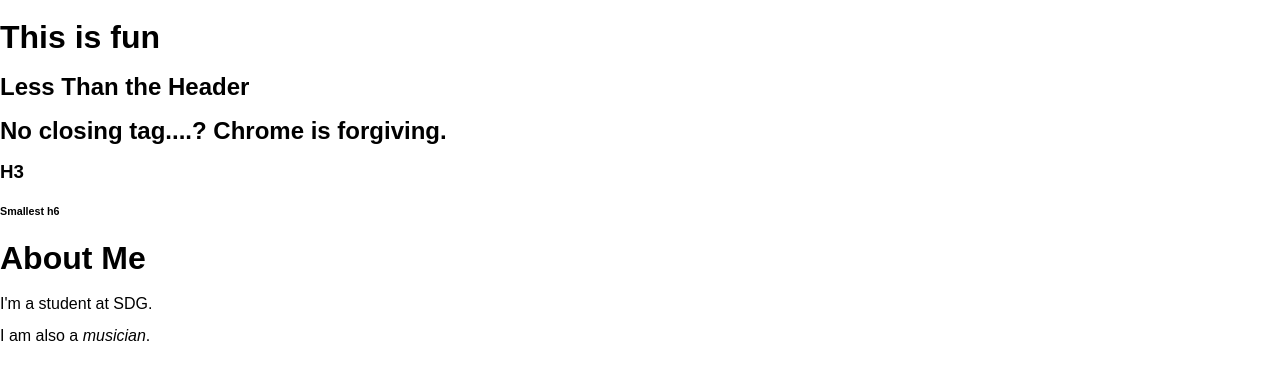
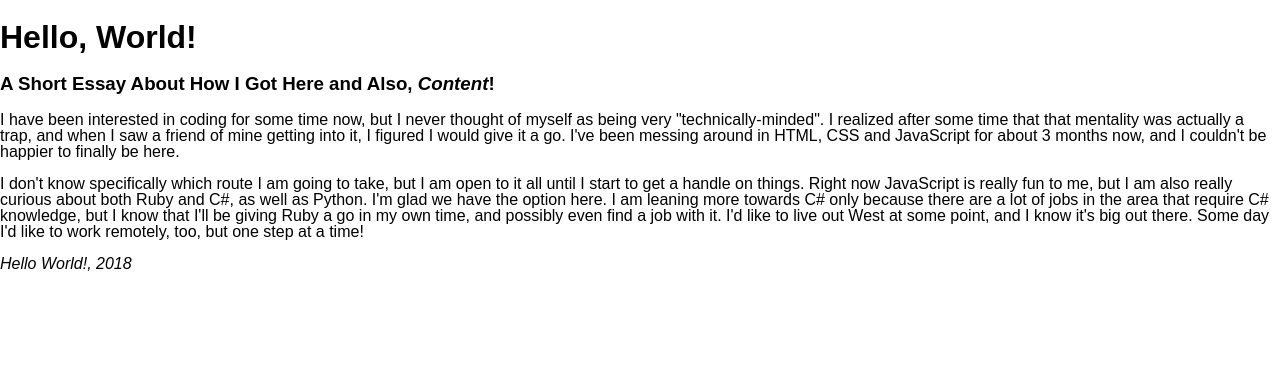
Before and after one commit to TobiasNorton/hello-world, a website: page public/index.html in a window 1280 px wide. Drawn offline with Linux system fonts and the light colour scheme.

Commit message:
Hello, world.

```diff
--- a/public/index.html
+++ b/public/index.html
@@ -8,16 +8,32 @@
   </head>
 
   <body>
-    <h1>This is fun</h1>
-    <h2>Less Than the Header</h2>
-    <h2>No closing tag....? Chrome is forgiving.
-    <h3>H3</h3>
-    <h6>Smallest h6</h6>
-    <h1>About Me</h1>
-    <p>I'm a student at SDG.</p>
-    <p>I am also a <em>musician</em>.</p>
+    <h1>Hello, World!</h1>
+    <h3>A Short Essay About How I Got Here
+      and Also, <em>Content</em>!</h2>
+    </h3>
 
+    <p>I have been interested in coding for some time now, but I never
+      thought of myself as being very "technically-minded". I realized after
+      some time that that mentality was actually a trap, and when I saw a friend
+      of mine getting into it, I figured I would give it a go. I've
+      been messing around in HTML, CSS and JavaScript for about 3 months now,
+      and I couldn't be happier to finally be here.
+    </p>
 
+    <p>I don't know specifically which route I am going to take,
+      but I am open to it all until I start to get a handle on things. Right now
+      JavaScript is really fun to me, but I am also really curious about both
+      Ruby and C#, as well as Python. I'm glad we have the option here. I am leaning more towards
+      C# only because there are a lot of jobs in the area that require C# knowledge,
+      but I know that I'll be giving Ruby a go in my own time, and possibly even
+      find a job with it. I'd like to live out West at some point, and I know it's
+      big out there. Some day I'd like to work remotely, too, but one step at a time!
+    </p>
+
+<footer>
+  <em>Hello World!, 2018</em>
+</footer>
 
 
   </body>
```
